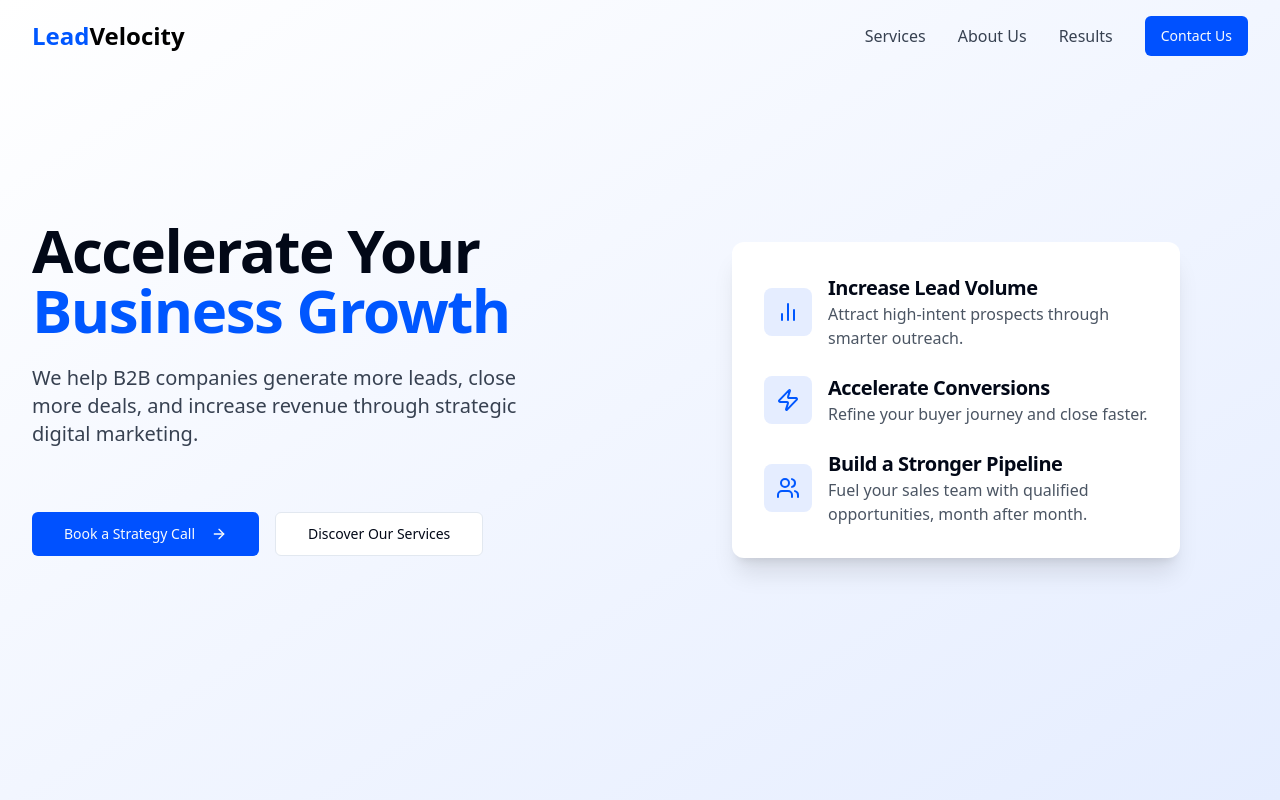
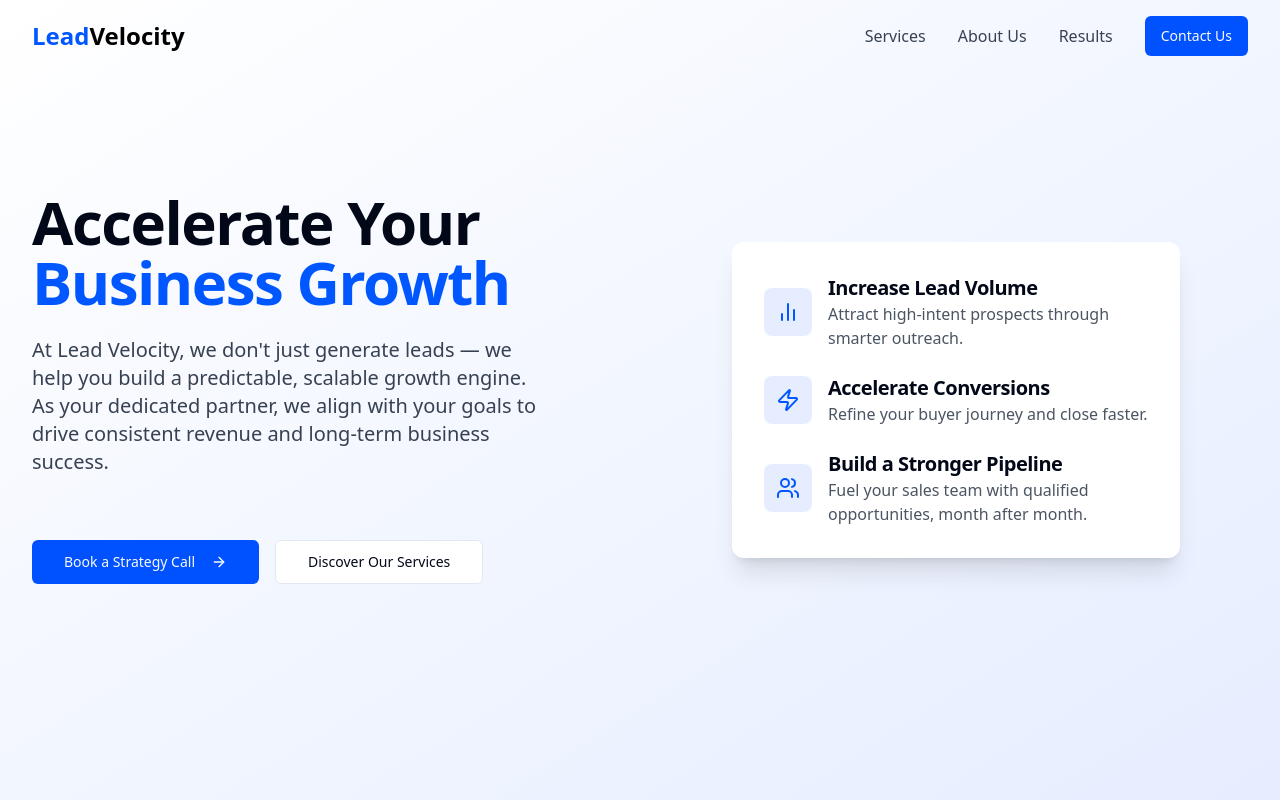
Before and after one commit to LV2024-lovable/leadvelocity, a React (Vite) app: page / in a window 1280 px wide. Shown: the top 800 px of the page. Built offline with nearby package versions, Linux system fonts and the light colour scheme.

Commit message:
Visual edit in Lovable
Edited UI in Lovable

```diff
--- a/src/components/Hero.tsx
+++ b/src/components/Hero.tsx
@@ -1,11 +1,8 @@
-
 import React from 'react';
 import { ArrowRight, BarChart2, Zap, Users } from 'lucide-react';
 import { Button } from './ui/button';
-
 const Hero = () => {
-  return (
-    <section className="relative bg-gradient-to-br from-white to-velocity-lightblue min-h-screen flex items-center">
+  return <section className="relative bg-gradient-to-br from-white to-velocity-lightblue min-h-screen flex items-center">
       <div className="container max-w-7xl mx-auto py-16">
         <div className="grid grid-cols-1 md:grid-cols-2 gap-12 items-center h-full">
           <div className="flex flex-col justify-between space-y-10 animate-fade-in">
@@ -13,9 +10,7 @@ const Hero = () => {
               <h1 className="text-4xl md:text-5xl lg:text-6xl font-bold tracking-tight">
                 Accelerate Your <span className="text-velocity-blue">Business Growth</span>
               </h1>
-              <p className="text-lg md:text-xl text-gray-700 max-w-lg">
-                We help B2B companies generate more leads, close more deals, and increase revenue through strategic digital marketing.
-              </p>
+              <p className="text-lg md:text-xl text-gray-700 max-w-lg">At Lead Velocity, we don't just generate leads — we help you build a predictable, scalable growth engine. As your dedicated partner, we align with your goals to drive consistent revenue and long-term business success.</p>
             </div>
             <div className="flex flex-col sm:flex-row gap-4 py-6">
               <Button size="lg" className="group">
@@ -62,8 +57,6 @@ const Hero = () => {
           </div>
         </div>
       </div>
-    </section>
-  );
+    </section>;
 };
-
 export default Hero;
```
